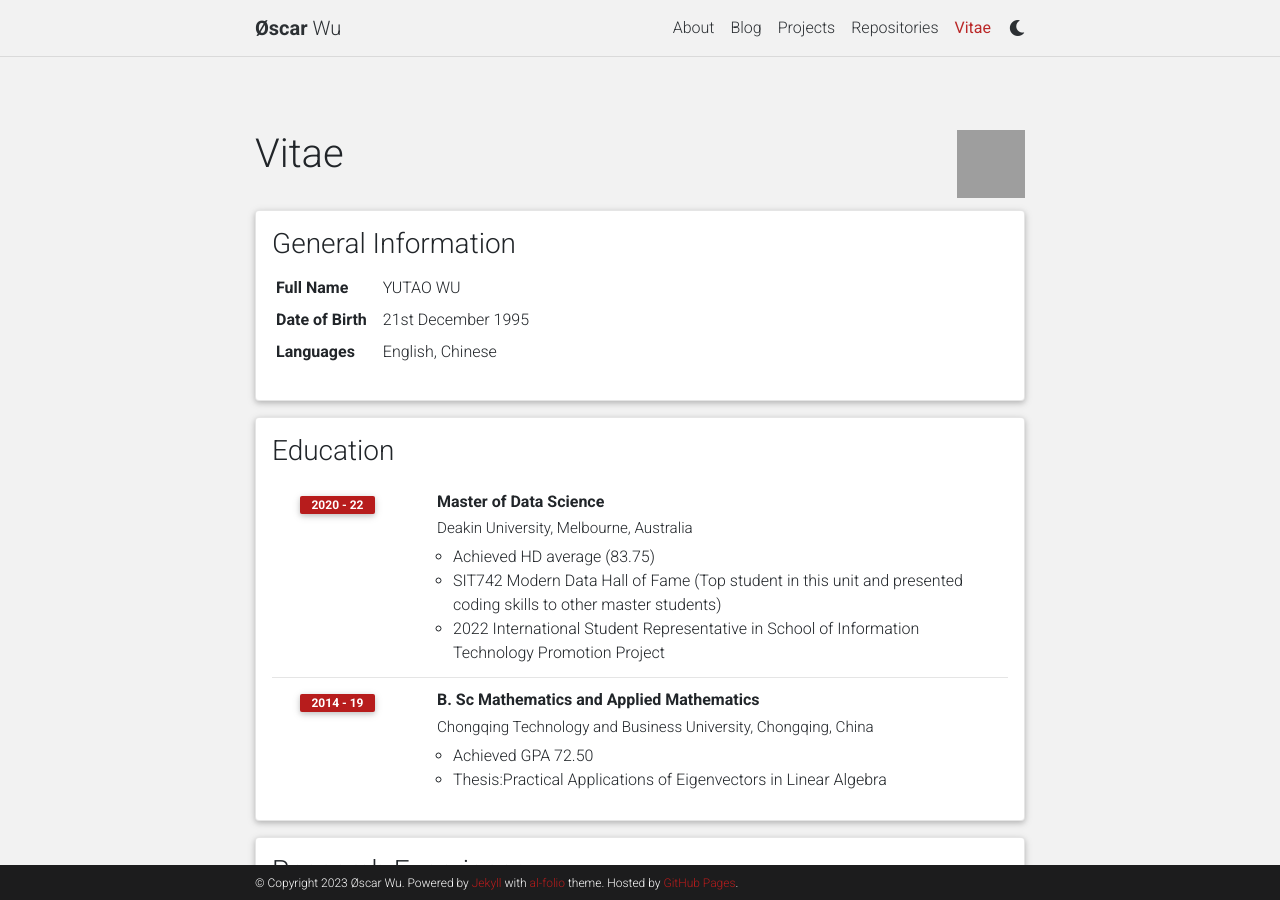
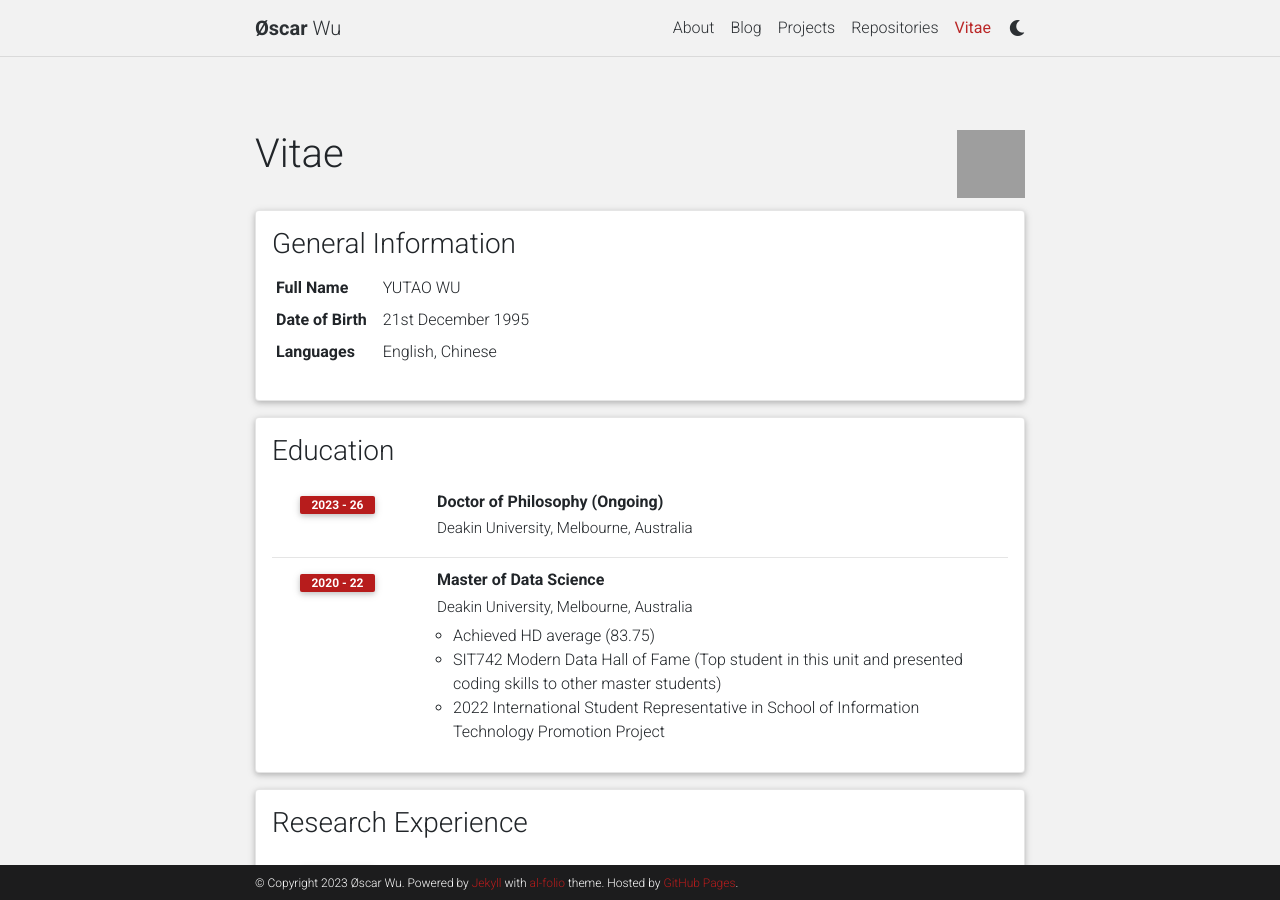
Before and after one commit to wuyoscar/wuyoscar.github.io, a Jekyll site: the page built from _pages/cv.md, in a window 1280 px wide and 900 px high. Built offline with Jekyll 4.4.1, drawn with Linux system fonts in a browser that asks for light colours; comment, search, counter and statistics services are not loaded; a style sheet for code colours, icons or effects is not loaded; grey boxes are pictures that could not be loaded.

Commit message:
changed cv

```diff
--- a/_data/cv.yml
+++ b/_data/cv.yml
@@ -11,6 +11,10 @@
 - title: Education
   type: time_table
   contents:
+    - title: Doctor of Philosophy (Ongoing)
+      institution: Deakin University, Melbourne, Australia
+      year: 2023 - 26
+
     - title: Master of Data Science
       institution: Deakin University, Melbourne, Australia
       year: 2020 - 22
@@ -22,12 +26,7 @@
         #   contents:
         #     - Sub-description 1.
         #     - Sub-description 2.
-    - title: B. Sc Mathematics and Applied Mathematics
-      institution: Chongqing Technology and Business University, Chongqing, China
-      year: 2014 - 19
-      description:
-        - Achieved GPA 72.50
-        - Thesis:Practical Applications of Eigenvectors in Linear Algebra
+
 
 - title: Research Experience
   type: time_table
```
